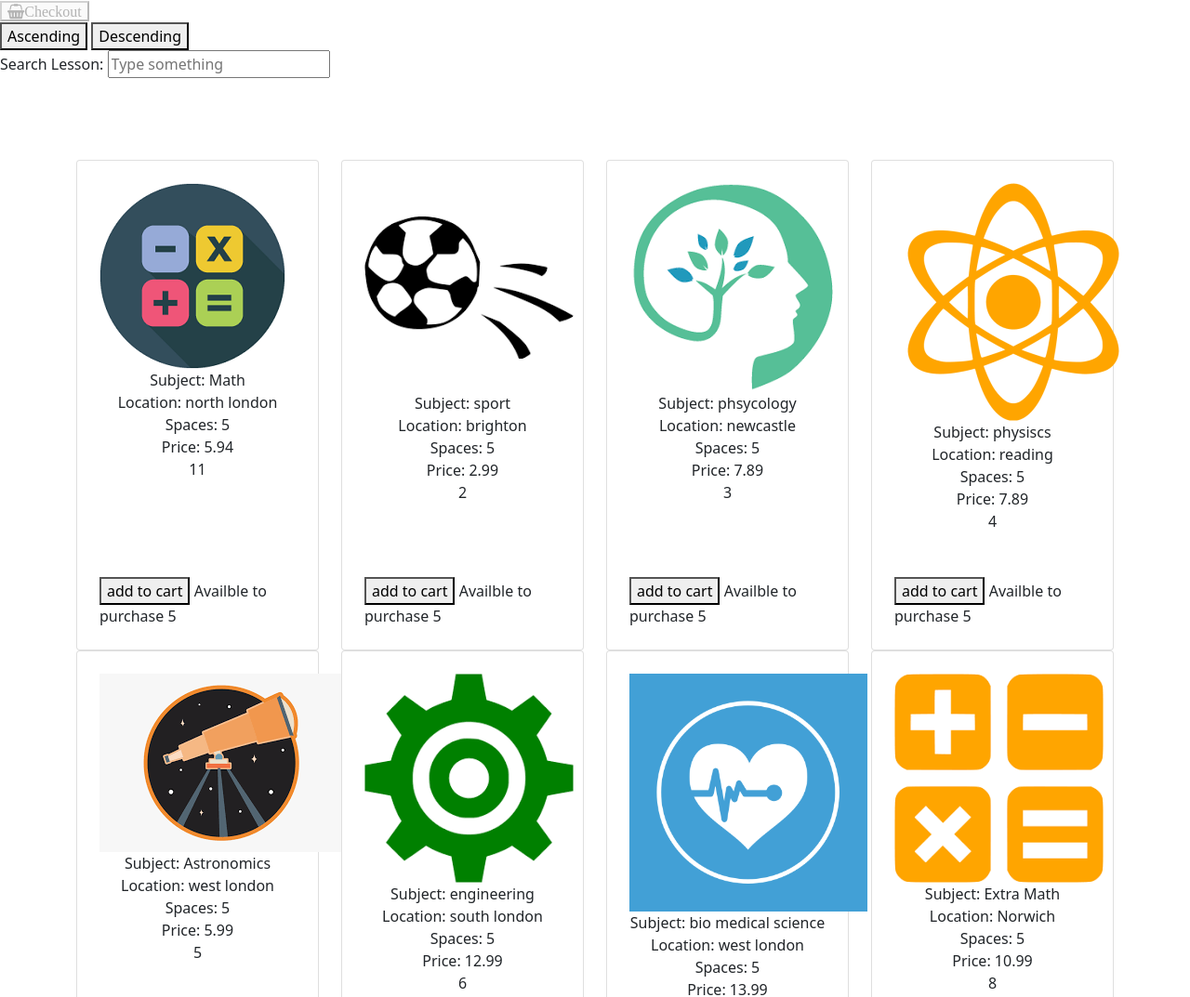
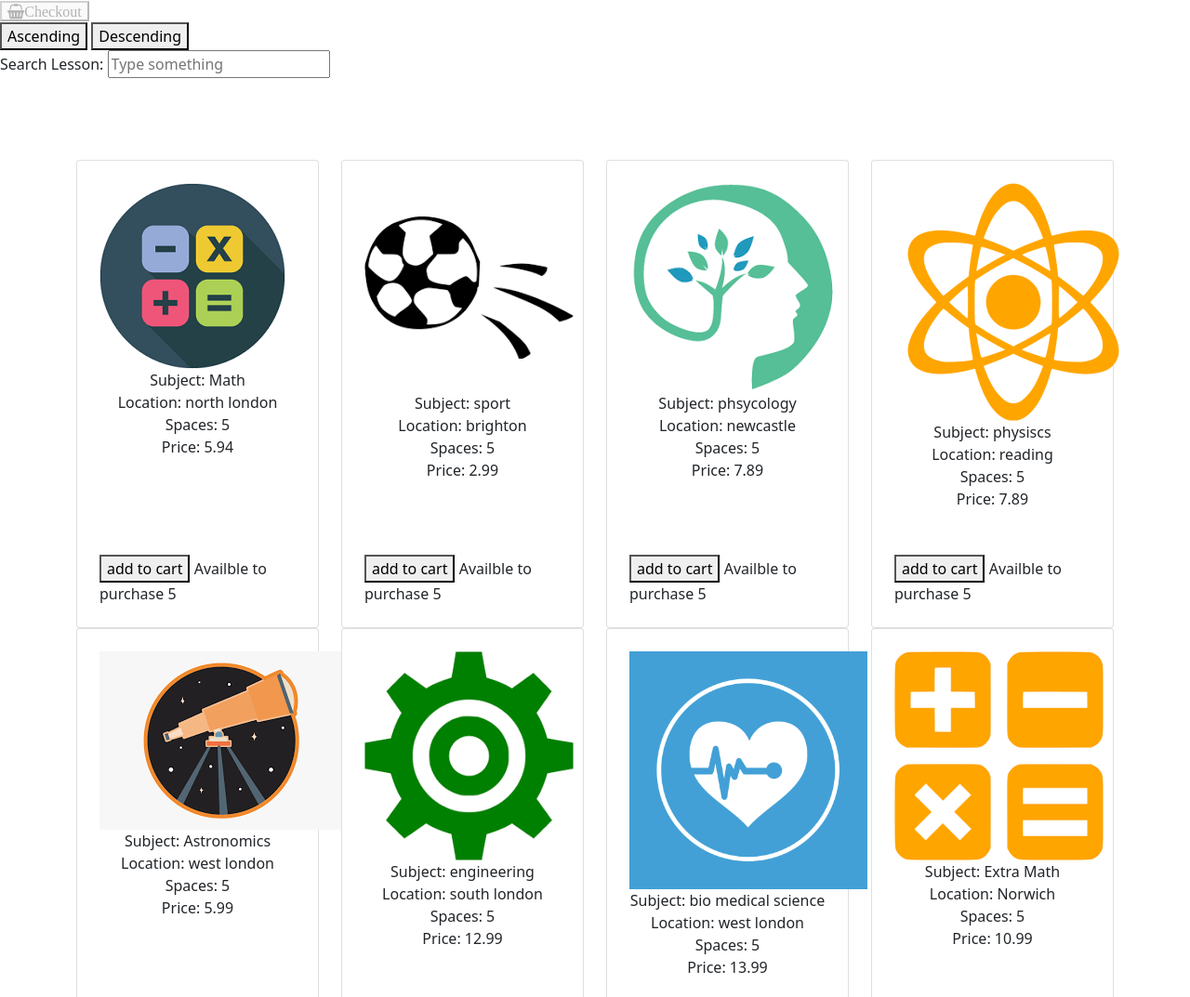
Before and after one commit to CodGod98/IndividualCW1, a plain HTML site: page index.html in a window 1280 px wide. Shown: the top 1073 px of the page at 93% size. Drawn offline with nearby package versions, Linux system fonts and the light colour scheme.

Commit message:
Code Commented And Updated

```diff
--- a/index.html
+++ b/index.html
@@ -51,7 +51,6 @@
                                     <div>Location: {{lesson.location}}</div>  <!-- Displaying Lesson Array Details-->
                                     <div>Spaces: {{lesson.space}}</div>
                                     <div>Price: {{lesson.price}}</div>
-                                    <div> {{lesson.id}}</div>
                                 </div>
                             </div>
                         </div>                      <!-- Add To Cart Button-->
--- a/lesson.js
+++ b/lesson.js
@@ -1,4 +1,4 @@
-var lesson = [
+var lesson = [     //Lesson ARRAY
 
 {
     id : 11,
```
